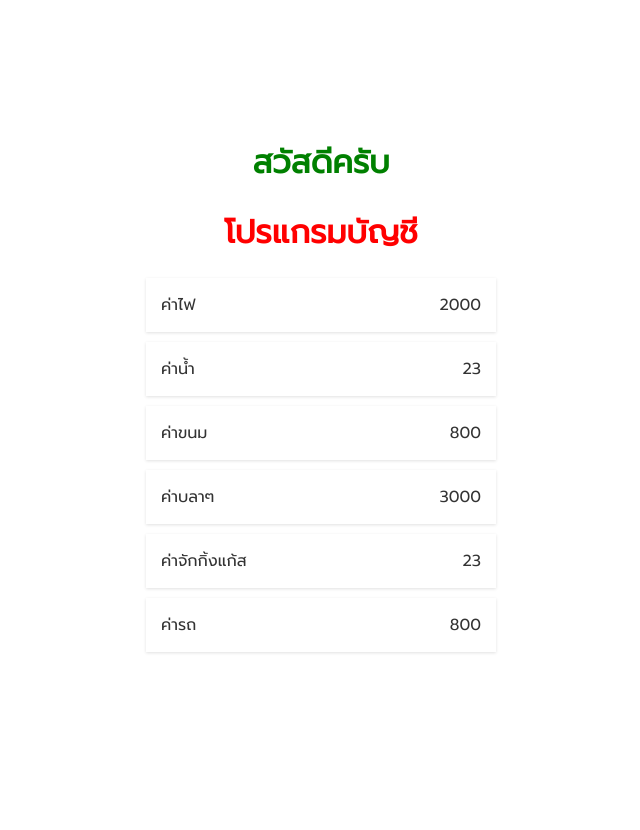
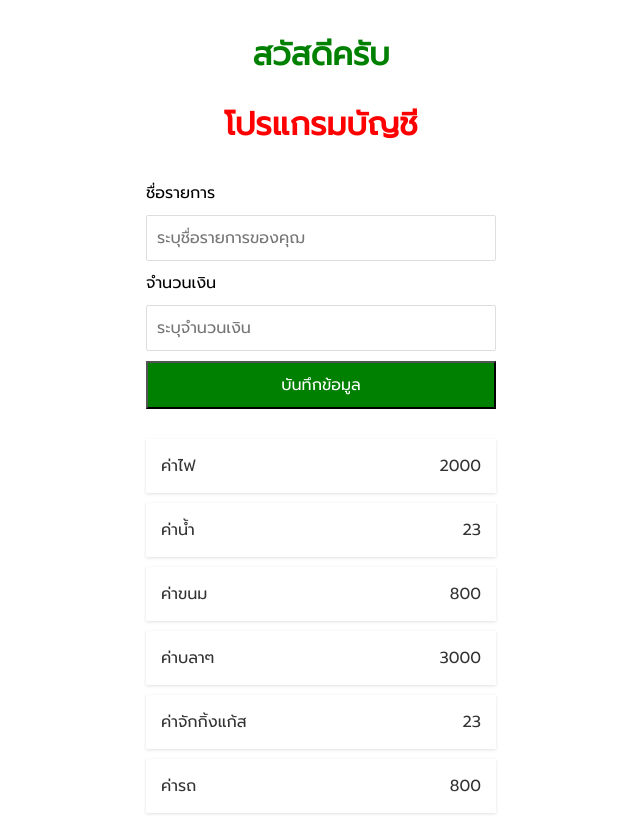
Before and after one commit to 4mGroot/LearnReact, a React (Create React App) app: page / in a window 1280 px wide. Shown: the top 830 px of the page, without its empty margins (319-959 px from the left). Before the commit the page ends 800 px from the top, so only its background shows below. Built offline with nearby package versions, Linux system fonts and the light colour scheme.

Commit message:
fomecomponent

```diff
--- a/src/App.js
+++ b/src/App.js
@@ -1,5 +1,6 @@
 import Transaction from "./components/Transaction";
 import './App.css'
+import FormComponent from "./components/FormComponent";
 //jsx Style แบบ in line
 const Title =()=><h1 style={{color:"red",textAlign:"center"}}>โปรแกรมบัญชี</h1>
 //หรือจะใช้แบบนี้ก็ได้ แบบ in line
@@ -10,6 +11,7 @@ function App() {
     <div className="container">
       <h1 style={design}>สวัสดีครับ</h1>
       <Title/>
+      <FormComponent/>
       <Transaction/>
     </div>
   )
--- /dev/null
+++ b/src/components/FormComponent.css
@@ -0,0 +1,25 @@
+label{
+    display: inline-block;
+    margin: 10px 0;
+}
+input{
+    border: 1px solid #dedede;
+    border-radius: 2px;
+    display: block;
+    font-size: 16px;
+    padding: 10px;
+    width: 100%;
+}
+input:focus{
+    outline: none;
+}
+.btn{
+    background-color: green;
+    color: #fff;
+    cursor: pointer;
+    display: block;
+    margin: 10px 0 30px;
+    padding: 10px;
+    font-size: 16px;
+    width: 100%;
+}
--- /dev/null
+++ b/src/components/FormComponent.js
@@ -0,0 +1,21 @@
+import './FormComponent.css'
+const FormComponent =()=>{
+    return(
+        <div>
+        <form>
+            <div className="form-control">
+                <label>ชื่อรายการ</label>
+                <input type="text" placeholder="ระบุชื่อรายการของคุฌ"></input>
+            </div>
+            <div className="form-control">
+                <label>จำนวนเงิน</label>
+                <input type="text" placeholder="ระบุจำนวนเงิน"></input>
+            </div>
+            <div>
+                <button className="btn" type="submit">บันทึกข้อมูล</button>
+            </div>
+        </form>
+    </div>
+    )
+}
+export default FormComponent
```
